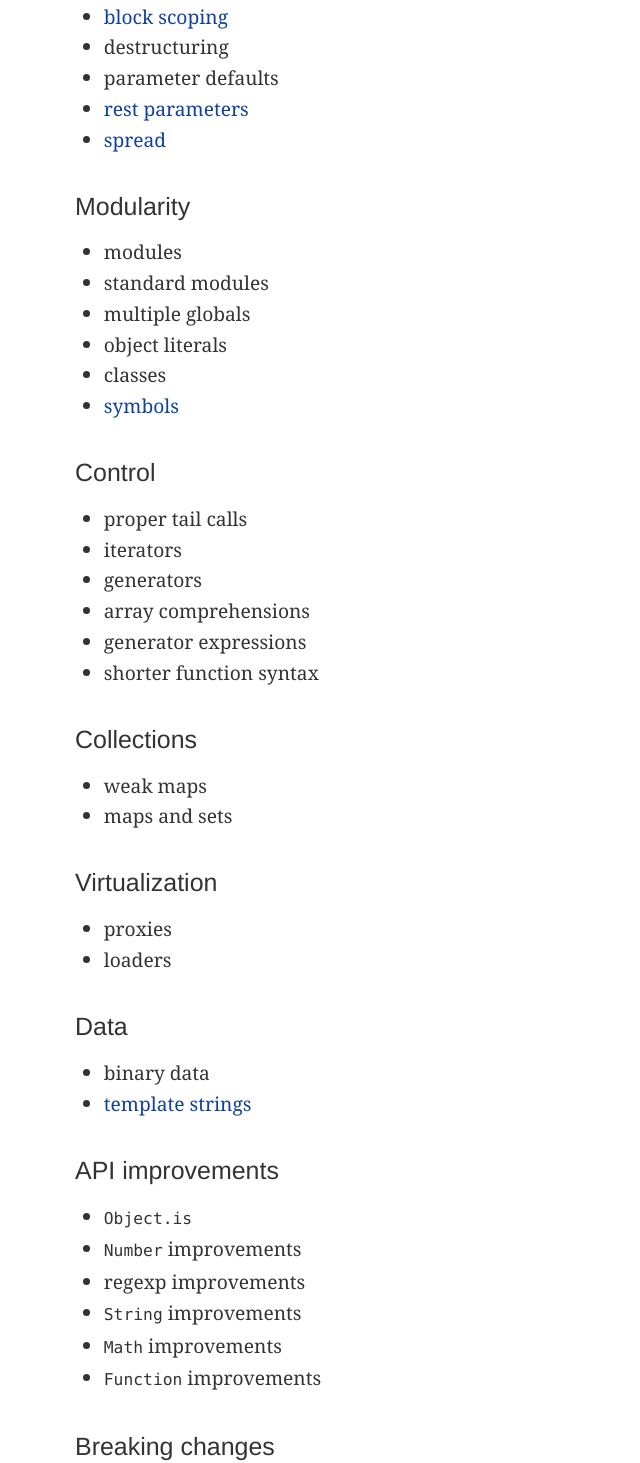
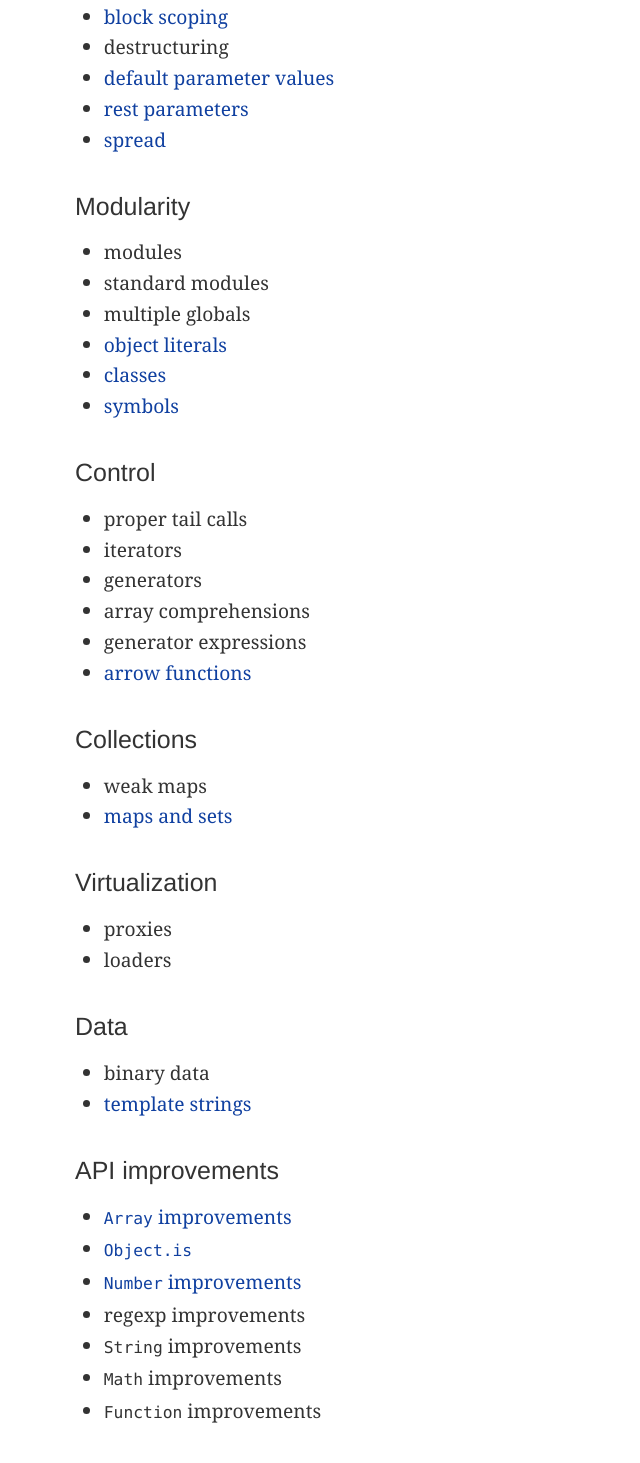
Before and after one commit to dherman/tc39-codex-wiki, a plain HTML site: page es6/index.html in a window 1280 px wide. Shown: the part 389-1852 px from the top of the page, without its empty margins (0-640 px from the left). Drawn offline with Linux system fonts and the light colour scheme; a web font is replaced by a local one.

Commit message:
push by dherman: https://github.com/dherman/tc39-codex-wiki/compare/f66658cc7683...194932d49b5a

```diff
--- a/es6/index.html
+++ b/es6/index.html
@@ -27,7 +27,7 @@
 <ul>
 <li><a href="block-scoping">block scoping</a></li>
 <li>destructuring</li>
-<li>parameter defaults</li>
+<li><a href="default-parameter-values">default parameter values</a></li>
 <li><a href="rest-parameters">rest parameters</a></li>
 <li><a href="spread">spread</a></li>
 </ul>
@@ -36,8 +36,8 @@
 <li>modules</li>
 <li>standard modules</li>
 <li>multiple globals</li>
-<li>object literals</li>
-<li>classes</li>
+<li><a href="object-literal-enhancements">object literals</a></li>
+<li><a href="classes">classes</a></li>
 <li><a href="symbols">symbols</a></li>
 </ul>
 <h2>Control</h2>
@@ -47,12 +47,12 @@
 <li>generators</li>
 <li>array comprehensions</li>
 <li>generator expressions</li>
-<li>shorter function syntax</li>
+<li><a href="arrow-functions">arrow functions</a></li>
 </ul>
 <h2>Collections</h2>
 <ul>
 <li>weak maps</li>
-<li>maps and sets</li>
+<li><a href="map-set">maps and sets</a></li>
 </ul>
 <h2>Virtualization</h2>
 <ul>
@@ -66,8 +66,9 @@
 </ul>
 <h2>API improvements</h2>
 <ul>
-<li><code>Object.is</code></li>
-<li><code>Number</code> improvements</li>
+<li><a href="array-improvements"><code>Array</code> improvements</a></li>
+<li><a href="egal"><code>Object.is</code></a></li>
+<li><a href="number"><code>Number</code> improvements</a></li>
 <li>regexp improvements</li>
 <li><code>String</code> improvements</li>
 <li><code>Math</code> improvements</li>
```
